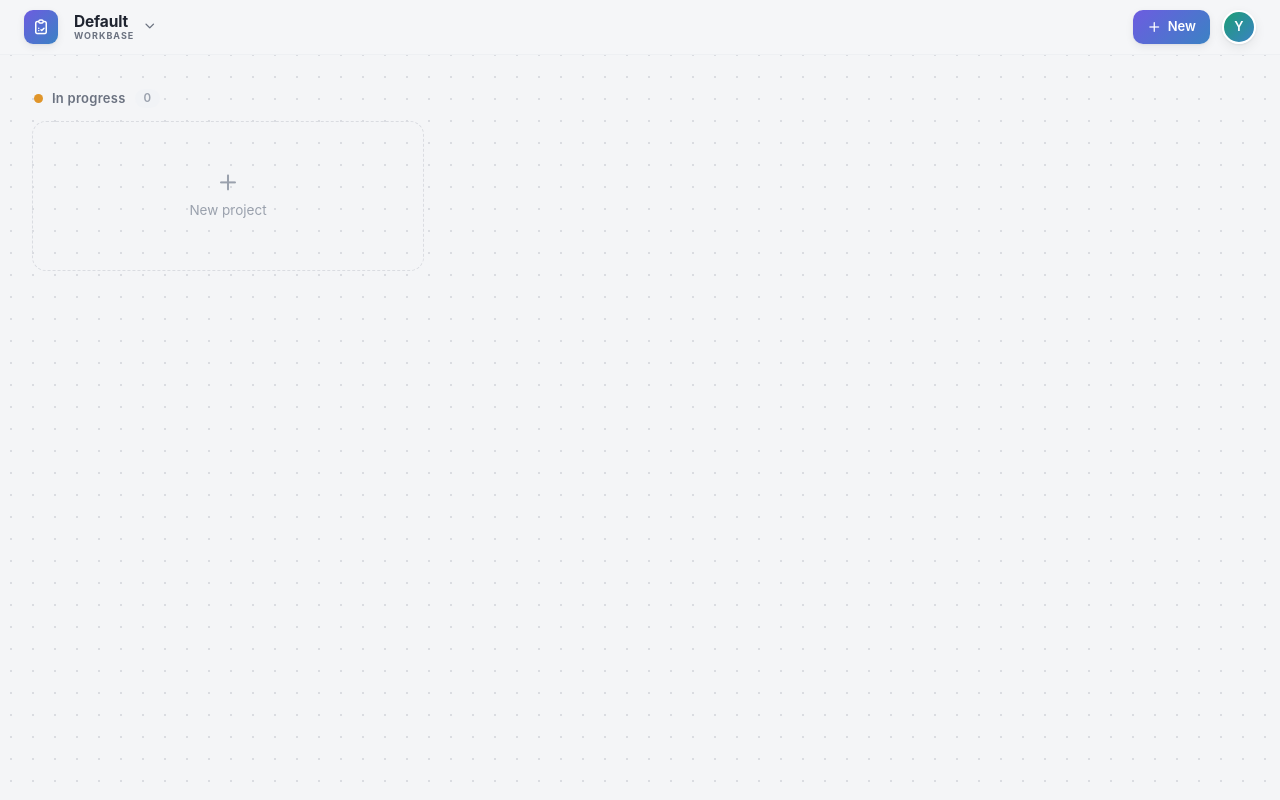
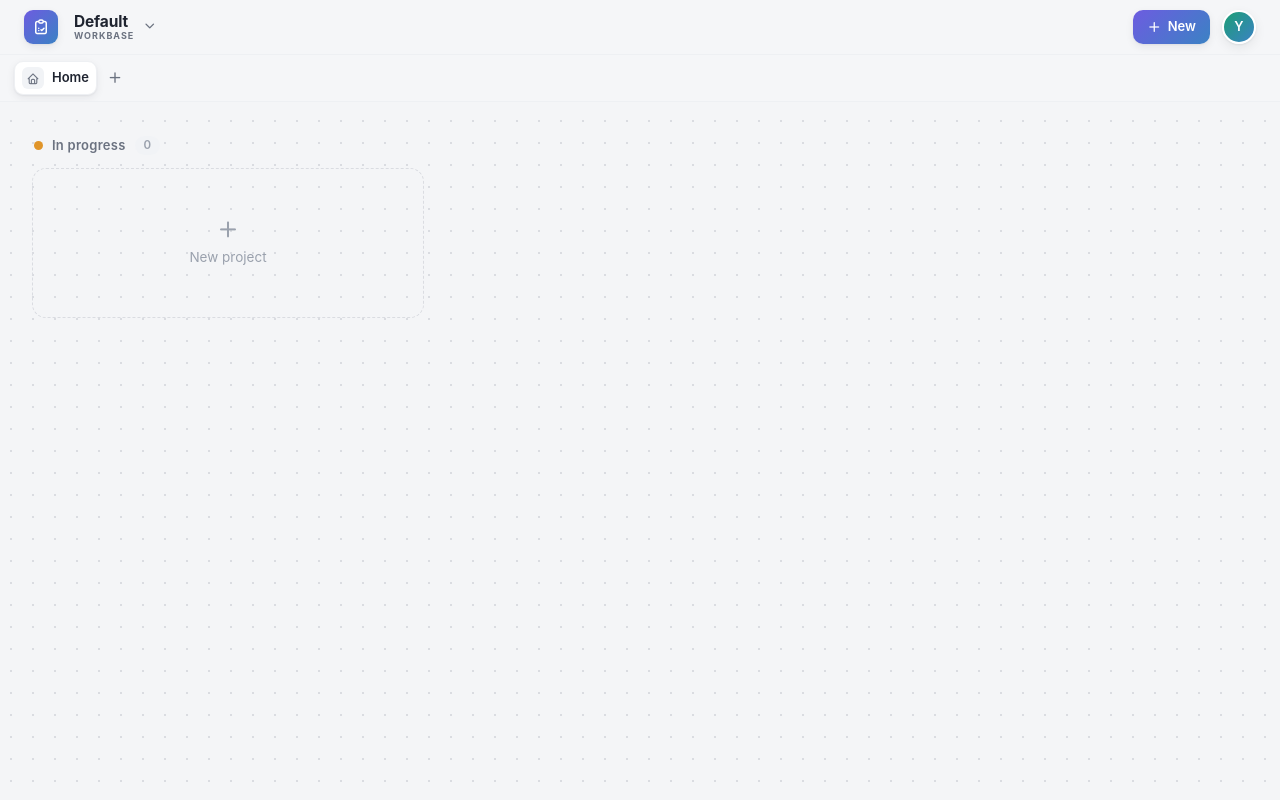
Before and after one commit to vocso-com/WorkBase, a React (Vite) app: page / in a window 1280 px wide. Built offline with nearby package versions, Linux system fonts and the light colour scheme.

Commit message:
feat: desktop tabs — open multiple projects, switch, close
- Tab bar under the header; each tab keeps its own drill path + view
- Opening a project opens (or focuses) its own tab, keeping others open
- New-tab (+) and logo/Projects go to a Home tab; tabs seed from the
  restored location on load

```diff
--- a/src/App.tsx
+++ b/src/App.tsx
@@ -9,23 +9,16 @@ import { CardModal } from './components/CardModal'
 import { NewProjectModal } from './components/NewProjectModal'
 import { SettingsModal } from './components/SettingsModal'
 import { ConfirmDialog } from './components/ConfirmDialog'
-import { useView } from './hooks/useView'
+import { TabBar } from './components/TabBar'
 import { exportDoc, importDoc } from './lib/transfer'
 import { initRouter } from './lib/router'
+import { initTabs, useTabs } from './hooks/useTabs'
 
 export default function App() {
   const ready = useStore(s => s.ready)
   const roots = useStore(s => s.doc.roots)
   const path = useNav(s => s.path)
-  const rootId = path[0]
-  useEffect(() => { void useStore.getState().init().then(initRouter) }, [])
-
-  // Open each project in the view it was last left in.
-  useEffect(() => {
-    if (!rootId) return
-    const root = useStore.getState().doc.roots.find(r => r.id === rootId)
-    useView.getState().setView(root?.view ?? 'board')
-  }, [rootId])
+  useEffect(() => { void useStore.getState().init().then(() => { initRouter(); initTabs() }) }, [])
 
   if (!ready) return <div style={{ padding: 40, color: 'var(--muted)' }}>Loading…</div>
 
@@ -35,7 +28,7 @@ export default function App() {
         <AppHeader
           roots={roots}
           path={path}
-          onHome={() => useNav.getState().home()}
+          onHome={() => useTabs.getState().goHome()}
           onGoto={i => useNav.getState().goto(i)}
           onExport={async () => {
             try {
@@ -57,6 +50,7 @@ export default function App() {
             }
           }}
         />
+        <TabBar />
         <div style={{ padding: '16px 32px 28px' }}>
           {path.length === 0 ? <ProjectsHome /> : <ProjectPage />}
         </div>
--- a/src/components/NewProjectModal.tsx
+++ b/src/components/NewProjectModal.tsx
@@ -1,7 +1,7 @@
 import { useEffect, useState } from 'react'
 import type { Template } from '../types'
 import { useStore } from '../store/useStore'
-import { useNav } from '../hooks/useNav'
+import { useTabs } from '../hooks/useTabs'
 import { useNewProject } from '../hooks/useNewProject'
 import { BUILTIN_TEMPLATES } from '../lib/templates'
 import { hex } from '../theme'
@@ -30,8 +30,7 @@ export function NewProjectModal() {
 
   const openProject = (id: string) => {
     hide()
-    useNav.getState().home()
-    useNav.getState().open(id)
+    useTabs.getState().openProject(id)
   }
 
   const createBlank = () => {
--- a/src/components/ProjectsHome.tsx
+++ b/src/components/ProjectsHome.tsx
@@ -1,7 +1,7 @@
 import type { Node, Status } from '../types'
 import { HOME_ORDER, STATUS } from '../theme'
 import { useStore } from '../store/useStore'
-import { useNav } from '../hooks/useNav'
+import { useTabs } from '../hooks/useTabs'
 import { useNewProject } from '../hooks/useNewProject'
 import { ProjectCard } from './ProjectCard'
 import { Icon } from './ui/Icon'
@@ -37,7 +37,7 @@ function Lane({ status, projects }: { status: Status; projects: Node[] }) {
       </div>
       <div className="grid">
         {projects.map(node => (
-          <ProjectCard key={node.id} node={node} onOpen={() => useNav.getState().open(node.id)} />
+          <ProjectCard key={node.id} node={node} onOpen={() => useTabs.getState().openProject(node.id)} />
         ))}
         {status === 'doing' ? (
           <div className="card newcard" onClick={() => useNewProject.getState().show()}>
--- /dev/null
+++ b/src/components/TabBar.tsx
@@ -0,0 +1,49 @@
+import { useStore } from '../store/useStore'
+import { useTabs } from '../hooks/useTabs'
+import { findNode } from '../lib/tree'
+import { tagBg, tagFg } from '../lib/colorMode'
+import { Icon } from './ui/Icon'
+
+// Desktop-style tabs: keep several projects/locations open and switch between
+// them. Each tab remembers its own drill path + view.
+export function TabBar() {
+  const tabs = useTabs(s => s.tabs)
+  const activeId = useTabs(s => s.activeId)
+  const roots = useStore(s => s.doc.roots)
+
+  return (
+    <div className="tabbar">
+      {tabs.map(t => {
+        const root = t.path[0] ? findNode(roots, t.path[0]) : null
+        const active = t.id === activeId
+        const label = root?.title ?? 'Home'
+        return (
+          <div
+            key={t.id}
+            className={`tab${active ? ' on' : ''}`}
+            onClick={() => useTabs.getState().activate(t.id)}
+            title={label}
+          >
+            <span
+              className="tab-ic"
+              style={root ? { background: tagBg(root.color ?? 'gray'), color: tagFg(root.color ?? 'gray') } : undefined}
+            >
+              <Icon name={root ? (root.icon ?? 'ti-folder') : 'ti-home'} />
+            </span>
+            <span className="tab-label">{label}</span>
+            {tabs.length > 1 ? (
+              <button
+                className="tab-close"
+                onClick={e => { e.stopPropagation(); useTabs.getState().close(t.id) }}
+                aria-label="Close tab"
+              ><Icon name="ti-x" /></button>
+            ) : null}
+          </div>
+        )
+      })}
+      <button className="tab-new" onClick={() => useTabs.getState().newTab()} title="New tab" aria-label="New tab">
+        <Icon name="ti-plus" />
+      </button>
+    </div>
+  )
+}
--- a/src/components/WorkspaceSwitcher.tsx
+++ b/src/components/WorkspaceSwitcher.tsx
@@ -1,6 +1,6 @@
 import { useState } from 'react'
 import { useStore } from '../store/useStore'
-import { useNav } from '../hooks/useNav'
+import { useTabs } from '../hooks/useTabs'
 import { tagBg, tagFg } from '../lib/colorMode'
 import { Icon } from './ui/Icon'
 
@@ -18,14 +18,14 @@ export function WorkspaceSwitcher() {
 
   const pick = (id: string) => {
     useStore.getState().setActiveWorkspace(id)
-    useNav.getState().home()
+    useTabs.getState().goHome()
     setOpen(false)
   }
   const create = () => {
     const n = name.trim()
     if (!n) return
     useStore.getState().addWorkspace(n)
-    useNav.getState().home()
+    useTabs.getState().goHome()
     setName('')
     setAdding(false)
     setOpen(false)
--- /dev/null
+++ b/src/hooks/useTabs.ts
@@ -0,0 +1,95 @@
+import { create } from 'zustand'
+import { nanoid } from 'nanoid'
+import { useNav } from './useNav'
+import { useView, type ViewKind } from './useView'
+import { useStore } from '../store/useStore'
+import { findNode } from '../lib/tree'
+
+export interface Tab {
+  id: string
+  path: string[]
+  view: ViewKind
+}
+
+// True while we're pushing a tab's saved location into nav/view, so the
+// nav/view subscriptions don't clobber the tab we're restoring.
+let applying = false
+
+function applyTab(tab: Tab) {
+  applying = true
+  useNav.getState().set(tab.path)
+  useView.getState().setView(tab.view)
+  applying = false
+}
+
+interface TabsState {
+  tabs: Tab[]
+  activeId: string
+  newTab: () => void
+  // Open a project in its own tab (focus it if already open).
+  openProject: (rootId: string) => void
+  // Focus a blank/home tab, creating one if none is open.
+  goHome: () => void
+  activate: (id: string) => void
+  close: (id: string) => void
+  // Called by the nav/view subscriptions to persist the active tab's location.
+  save: (path: string[], view: ViewKind) => void
+}
+
+export const useTabs = create<TabsState>((set, get) => ({
+  tabs: [],
+  activeId: '',
+  newTab: () => {
+    const tab: Tab = { id: nanoid(6), path: [], view: 'board' }
+    set(s => ({ tabs: [...s.tabs, tab], activeId: tab.id }))
+    applyTab(tab)
+  },
+  openProject: rootId => {
+    const existing = get().tabs.find(t => t.path[0] === rootId)
+    if (existing) { get().activate(existing.id); return }
+    const root = findNode(useStore.getState().doc.roots, rootId)
+    const view = (root?.view as ViewKind) ?? 'board'
+    const tab: Tab = { id: nanoid(6), path: [rootId], view }
+    set(s => ({ tabs: [...s.tabs, tab], activeId: tab.id }))
+    applyTab(tab)
+  },
+  goHome: () => {
+    const home = get().tabs.find(t => t.path.length === 0)
+    if (home) { get().activate(home.id); return }
+    get().newTab()
+  },
+  activate: id => {
+    const tab = get().tabs.find(t => t.id === id)
+    if (!tab || id === get().activeId) return
+    set({ activeId: id })
+    applyTab(tab)
+  },
+  close: id => {
+    const { tabs, activeId } = get()
+    if (tabs.length <= 1) return
+    const idx = tabs.findIndex(t => t.id === id)
+    const remaining = tabs.filter(t => t.id !== id)
+    let nextActive = activeId
+    if (activeId === id) {
+      const neighbor = remaining[Math.min(idx, remaining.length - 1)]
+      nextActive = neighbor.id
+      applyTab(neighbor)
+    }
+    set({ tabs: remaining, activeId: nextActive })
+  },
+  save: (path, view) => {
+    if (applying) return
+    set(s => ({ tabs: s.tabs.map(t => (t.id === s.activeId ? { ...t, path, view } : t)) }))
+  },
+}))
+
+// Seed the first tab from the current location and keep the active tab synced.
+export function initTabs() {
+  const st = useTabs.getState()
+  if (st.tabs.length === 0) {
+    const id = nanoid(6)
+    useTabs.setState({ tabs: [{ id, path: useNav.getState().path, view: useView.getState().view }], activeId: id })
+  }
+  useNav.subscribe(s => useTabs.getState().save(s.path, useView.getState().view))
+  useView.subscribe(s => useTabs.getState().save(useNav.getState().path, s.view))
+}
--- a/src/index.css
+++ b/src/index.css
@@ -97,6 +97,21 @@ body{margin:0;font-family:-apple-system,BlinkMacSystemFont,"Inter","Segoe UI",sa
 /* Merged header (nav + hero) */
 .phead{position:sticky;top:0;z-index:30;background:color-mix(in srgb,var(--bg) 88%, var(--card));
   backdrop-filter:blur(10px);border-bottom:1px solid var(--line);}
+
+/* Desktop tabs */
+.tabbar{position:sticky;top:54px;z-index:29;display:flex;align-items:center;gap:4px;
+  padding:6px 14px;background:color-mix(in srgb,var(--bg) 90%,var(--card));backdrop-filter:blur(10px);
+  border-bottom:1px solid var(--line);overflow-x:auto;}
+.tab{display:flex;align-items:center;gap:8px;max-width:196px;padding:5px 7px;border-radius:9px;cursor:pointer;
+  color:var(--muted);font-size:13px;font-weight:600;flex-shrink:0;border:1px solid transparent;transition:background .12s,color .12s,border-color .12s;}
+.tab:hover{background:var(--chip);color:var(--ink);}
+.tab.on{background:var(--card);color:var(--ink);box-shadow:var(--shadow-flat);border-color:var(--line);}
+.tab-ic{width:22px;height:22px;flex-shrink:0;border-radius:6px;display:flex;align-items:center;justify-content:center;font-size:13px;background:var(--chip);color:var(--muted);}
+.tab-label{overflow:hidden;text-overflow:ellipsis;white-space:nowrap;}
+.tab-close{border:none;background:none;color:var(--faint);cursor:pointer;width:18px;height:18px;border-radius:5px;display:flex;align-items:center;justify-content:center;font-size:13px;flex-shrink:0;transition:background .12s,color .12s;}
+.tab-close:hover{background:color-mix(in srgb,var(--ink) 10%,transparent);color:var(--ink);}
+.tab-new{border:none;background:none;color:var(--muted);cursor:pointer;width:28px;height:28px;border-radius:8px;display:flex;align-items:center;justify-content:center;font-size:16px;flex-shrink:0;transition:background .12s,color .12s;}
+.tab-new:hover{background:var(--chip);color:var(--ink);}
 .phead-nav{display:flex;align-items:center;gap:12px;padding:10px 24px;}
 .phead-fill{flex:1;min-width:8px;}
 .brand{display:flex;align-items:center;gap:11px;cursor:pointer;flex-shrink:0;}
```
